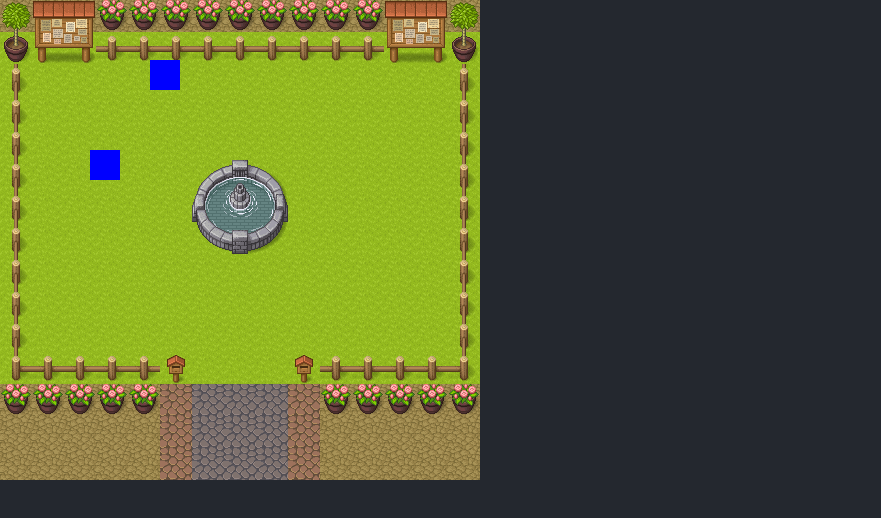
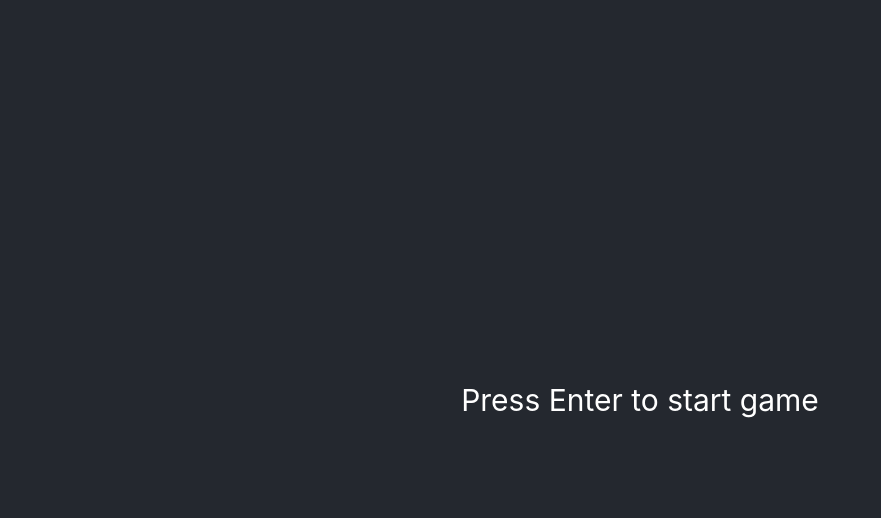
Before and after one commit to iamdevmarcos/simple-rpg, a React (Vite) app: page / in a window 1280 px wide. Shown: the top 518 px of the page, without its empty margins (0-881 px from the left). Built offline with nearby package versions, Linux system fonts and the light colour scheme.

Commit message:
config character

```diff
--- a/src/App.styles.ts
+++ b/src/App.styles.ts
@@ -13,3 +13,12 @@ export const Map = styled.div`
     background-position: left top;
     background-size:100%;
 `;
+
+export const Start = styled.div`
+    display:flex;
+    align-items:center;
+    justify-content:center;
+    flex-direction: column;
+    min-height: 100vh;
+    font-size:30px;
+`;
--- a/src/App.tsx
+++ b/src/App.tsx
@@ -1,10 +1,11 @@
-import { useEffect } from 'react';
+import { useState, useEffect } from 'react';
 import * as C from './App.styles';
 import { Character } from './components/Character';
 import { useCharacter } from './hooks/useCharacter';
 
 const App = () => {
   const character = useCharacter();
+  const [start, setStart] = useState(false);
 
   useEffect(() => {
     window.addEventListener('keydown', handleKeyDown);
@@ -31,15 +32,25 @@ const App = () => {
       case 'ArrowDown':
         character.moveDown();
       break;
+
+      case 'Enter':
+        setStart(true);
+      break;
     }
   }
 
   return(
     <C.Container>
-      <C.Map>
-        <Character x={5} y={2} />
-        <Character x={character.x} y={character.y} />
-      </C.Map>
+      {!start &&
+        <C.Start>Press Enter to start game</C.Start>
+      }
+
+      {start &&
+        <C.Map>
+          <Character x={5} y={2} side={'down'} />
+          <Character x={character.x} y={character.y} side={character.side} />
+        </C.Map>
+      }
     </C.Container>
   );
 }
--- a/src/components/Character/index.tsx
+++ b/src/components/Character/index.tsx
@@ -1,18 +1,28 @@
+import { CharacterSides } from '../../types/CharacterSides';
 import * as C from './styles';
 
 type Props = {
     x: number;
     y: number;
+    side: CharacterSides;
 }
 
-export const Character = ({x, y}: Props) => {
+export const Character = ({x, y, side}: Props) => {
     const size = 30;
+    const sides = {
+        down: 0,
+        left: -30,
+        right: -60,
+        up: -90
+    }
+
 
     return(
         <C.Container
             size={size}
             left={x * size}
             top={y * size}
+            sidePos={sides[side] ?? 0}
         >
 
         </C.Container>
--- a/src/components/Character/styles.ts
+++ b/src/components/Character/styles.ts
@@ -1,10 +1,11 @@
 import styled from "styled-components";
 
-export const Container = styled.div<{size:number; left: number; top:number;}>`
+export const Container = styled.div<{size:number; left: number; top:number; sidePos:number;}>`
     width:${props => props.size}px;
     height:${props => props.size}px;
     position:absolute;
     left:${props => props.left}px;
     top:${props=>props.top}px;
-    background:#0000FF;
+    background-image: url('/assets/char.png');
+    background-position: 0px ${props => props.sidePos}px;
 `;
--- a/src/hooks/useCharacter.ts
+++ b/src/hooks/useCharacter.ts
@@ -1,13 +1,16 @@
 import { useState } from 'react';
+import { CharacterSides } from '../types/CharacterSides';
 
 export const useCharacter = () => {
     const [pos, setPos] = useState({ x:3, y:5 });
+    const [side, setSide] = useState<CharacterSides>("down");
 
     const moveLeft = () => {
         setPos(pos => ({
             x: pos.x - 1,
             y: pos.y
         }));
+        setSide("left");
     }
 
     const moveRight = () => {
@@ -15,6 +18,7 @@ export const useCharacter = () => {
             x: pos.x + 1,
             y: pos.y
         }));
+        setSide("right");
     }
 
     const moveDown = () => {
@@ -22,6 +26,7 @@ export const useCharacter = () => {
             x: pos.x,
             y: pos.y + 1
         }));
+        setSide("down");
     }
 
     const moveUp = () => {
@@ -29,11 +34,13 @@ export const useCharacter = () => {
             x: pos.x,
             y: pos.y - 1
         }));
+        setSide("up");
     }
 
     return {
         x: pos.x,
         y: pos.y,
+        side,
         moveLeft, moveRight, moveDown, moveUp
     };
 }
--- /dev/null
+++ b/src/types/CharacterSides.ts
@@ -0,0 +1 @@
+export type CharacterSides = 'down' | 'up' | 'right' | 'left';
```
